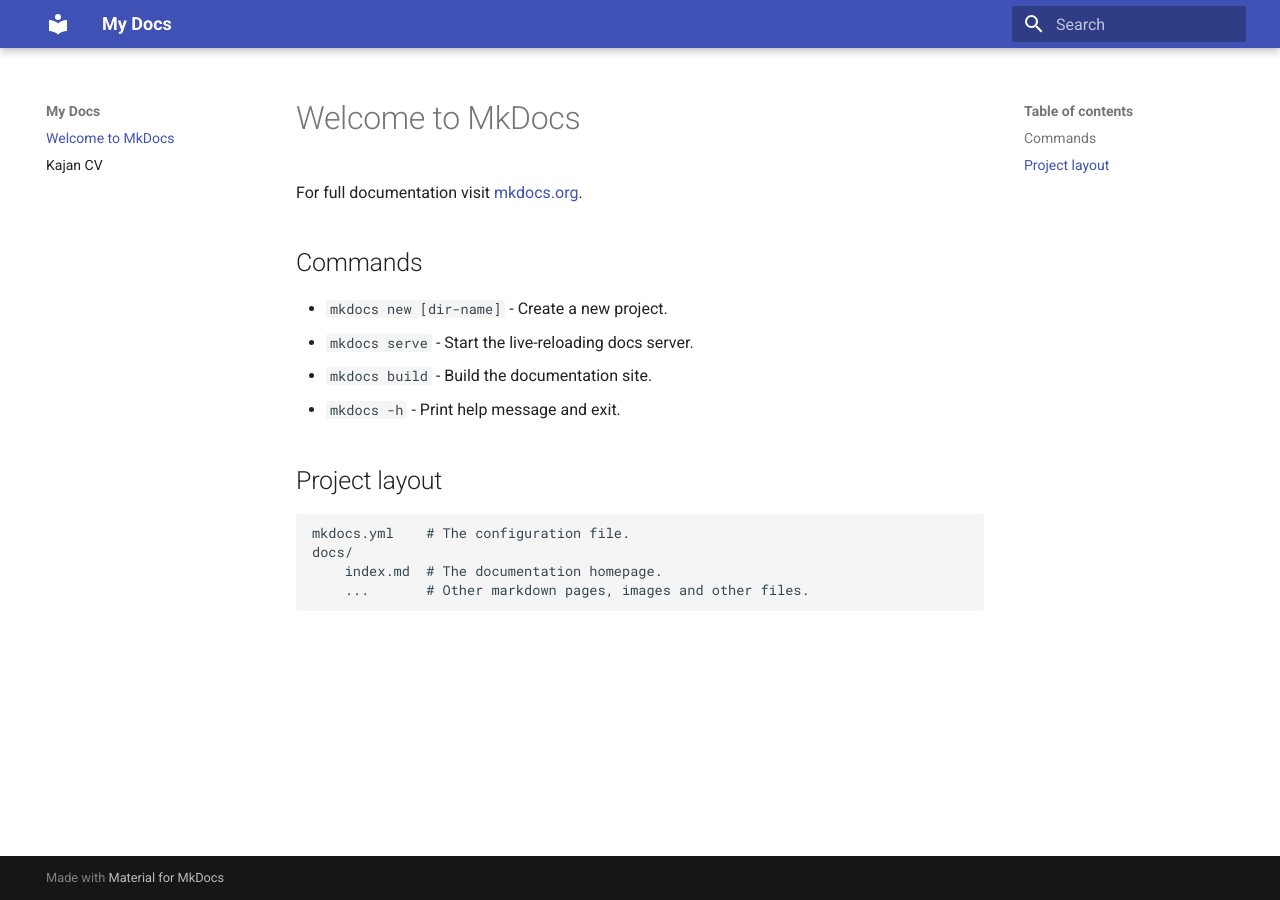
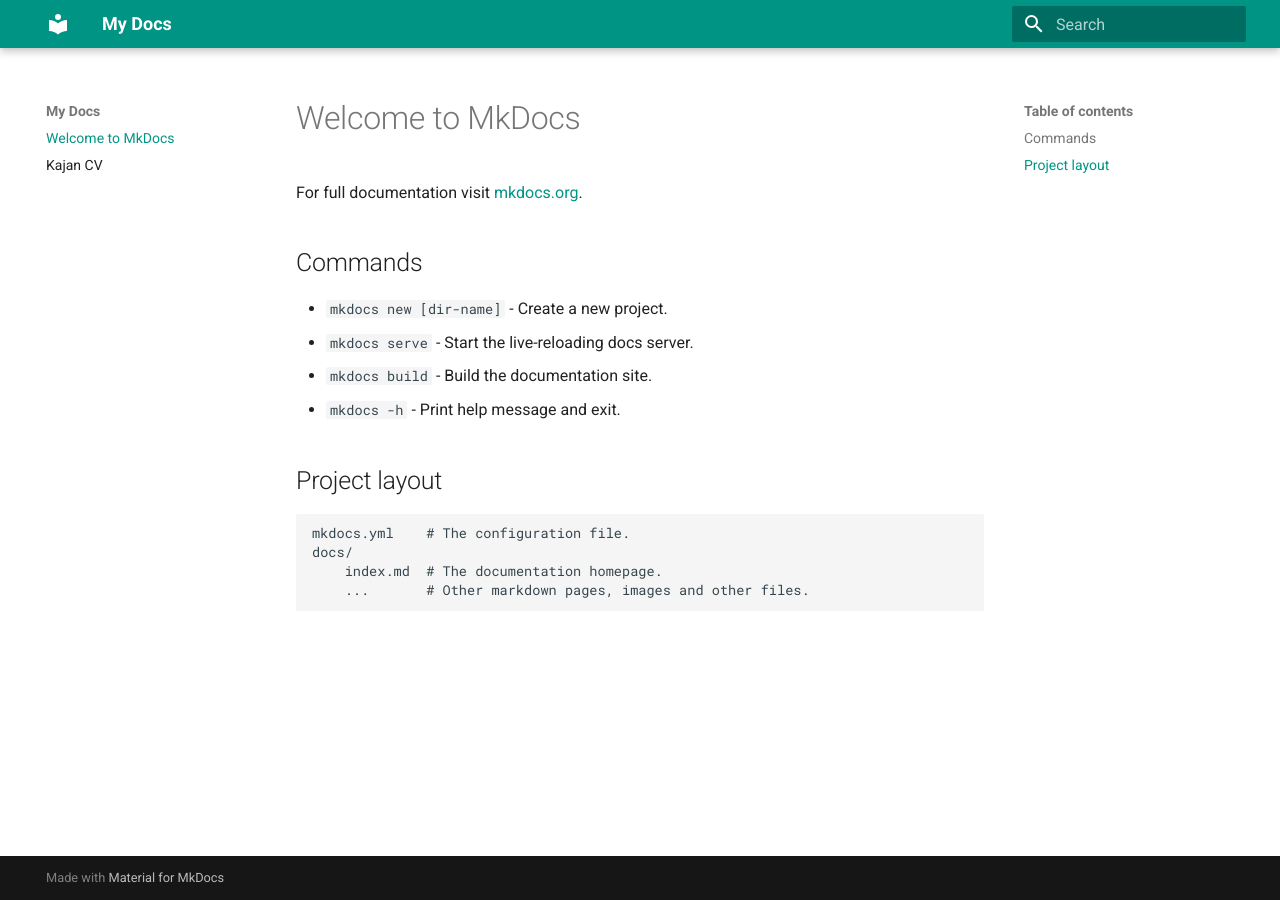
Before and after one commit to kkajan/kkajan.github.io, an MkDocs documentation site: the page built from docs/index.md, in a window 1280 px wide. Built offline with MkDocs 1.6.1 and Material for MkDocs 9.7.7, drawn with Linux system fonts in a browser that asks for light colours.

Commit message:
theme change

```diff
--- a/mkdocs.yml
+++ b/mkdocs.yml
@@ -1,2 +1,5 @@
 site_name: My Docs
-theme: material
+theme:
+  name: material
+  palette:
+    primary: teal
```
